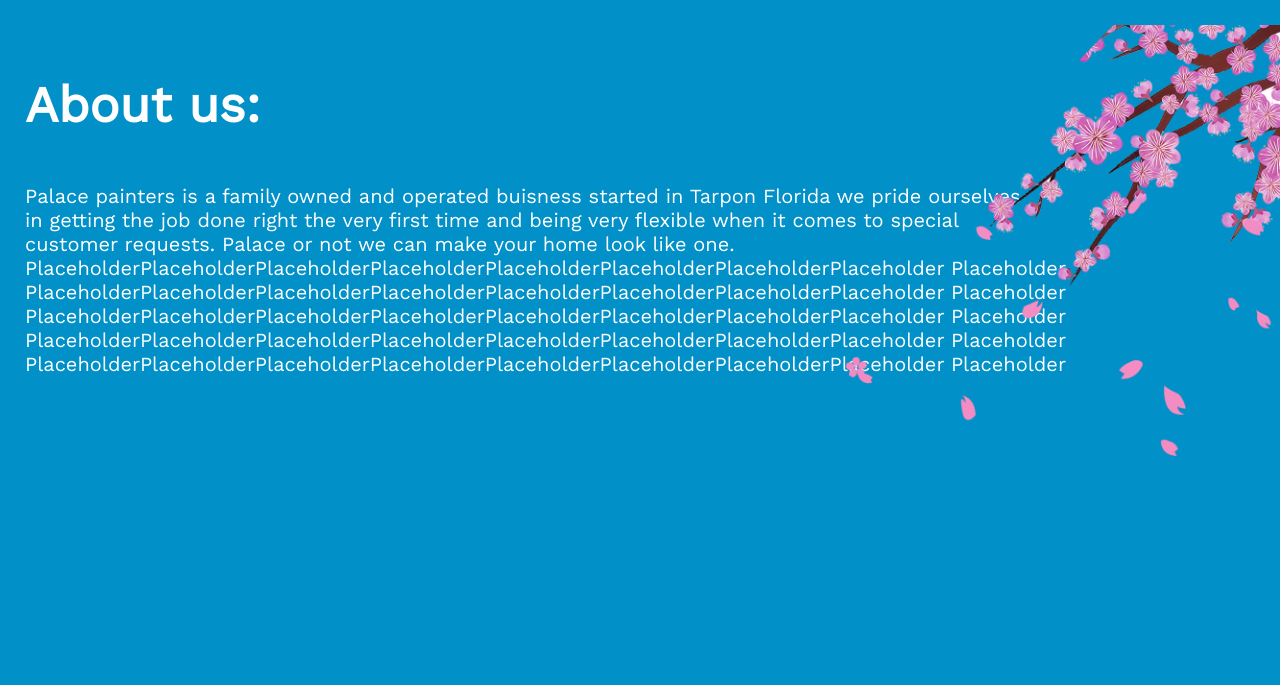
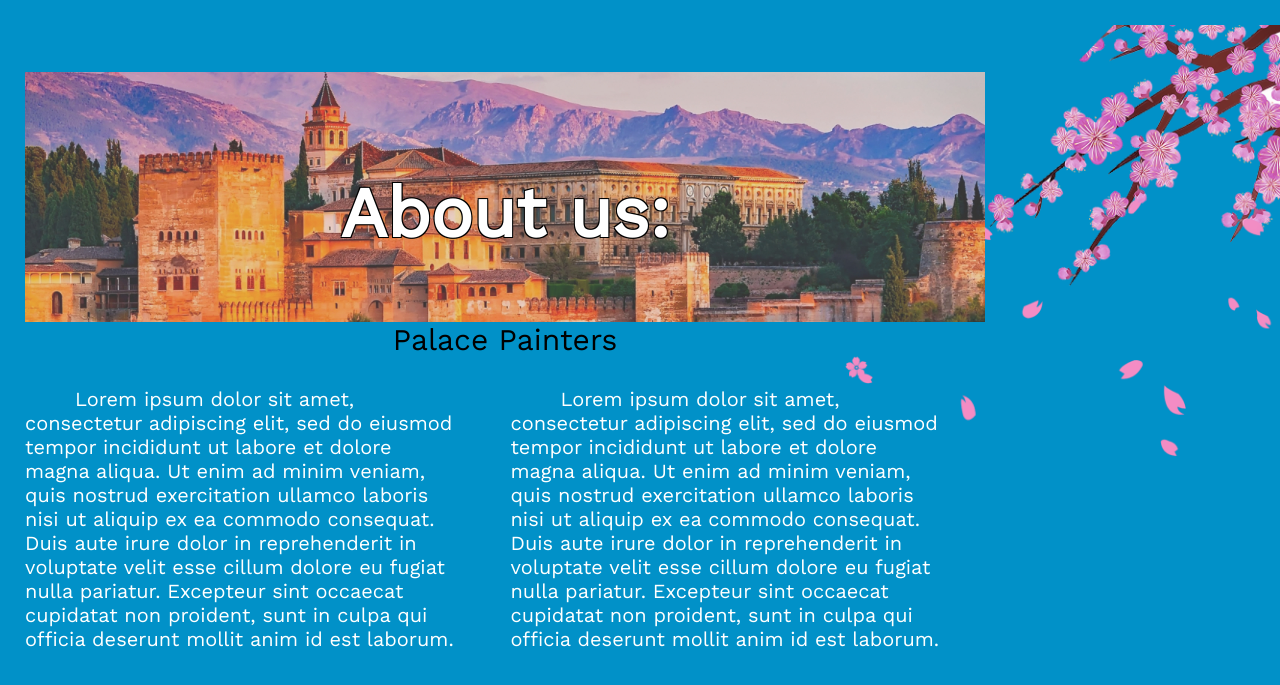
Before and after one commit to Chandlor23/palace_painters, a website: page html/about.html in a window 1280 px wide. Shown: the part 95-780 px from the top of the page. Drawn offline with nearby package versions, Linux system fonts and the light colour scheme; files whose address does not match are found by name.

Commit message:
about page

```diff
--- a/html/about.html
+++ b/html/about.html
@@ -34,20 +34,27 @@
     <div class="home-main">
             <img src="images/home-main.png">
         </div>
+<div class="chandlor-all">
 
-<div class="aboutheader">
-<h1>About us:</h1>
-</div>
+    <div class="palacePicture">
+        <h1>About us:</h1>
+    </div>
 
-<div class="abouttext">
-    <p1>Palace painters is a family owned and operated buisness started in Tarpon Florida we pride ourselves<br>
-    in getting the job done right the very first time and being very flexible when it comes to special<br>
-    customer requests. Palace or not we can make your home look like one.<br>
-    PlaceholderPlaceholderPlaceholderPlaceholderPlaceholderPlaceholderPlaceholderPlaceholder Placeholder<br>
-    PlaceholderPlaceholderPlaceholderPlaceholderPlaceholderPlaceholderPlaceholderPlaceholder Placeholder<br>
-    PlaceholderPlaceholderPlaceholderPlaceholderPlaceholderPlaceholderPlaceholderPlaceholder Placeholder<br>
-    PlaceholderPlaceholderPlaceholderPlaceholderPlaceholderPlaceholderPlaceholderPlaceholder Placeholder<br>
-    PlaceholderPlaceholderPlaceholderPlaceholderPlaceholderPlaceholderPlaceholderPlaceholder Placeholder<br></p1>
+    <div class="abouttextheader">
+        <p>Palace Painters</p>
+    </div>
+
+    <div class="abouttext1">
+        <p> Lorem ipsum dolor sit amet, consectetur adipiscing elit, sed do eiusmod tempor incididunt ut labore et dolore magna aliqua. Ut enim ad minim veniam, quis nostrud exercitation ullamco laboris nisi ut aliquip
+        ex ea commodo consequat. Duis aute irure dolor in reprehenderit in voluptate velit esse cillum dolore eu fugiat nulla pariatur. Excepteur sint occaecat cupidatat non proident, sunt in culpa qui officia deserunt
+        mollit anim id est laborum.</p>
+    </div>
+
+    <div class="abouttext2">
+        <p>Lorem ipsum dolor sit amet, consectetur adipiscing elit, sed do eiusmod tempor incididunt ut labore et dolore magna aliqua. Ut enim ad minim veniam, quis nostrud exercitation ullamco laboris nisi ut aliquip
+        ex ea commodo consequat. Duis aute irure dolor in reprehenderit in voluptate velit esse cillum dolore eu fugiat nulla pariatur. Excepteur sint occaecat cupidatat non proident, sunt in culpa qui officia deserunt
+        mollit anim id est laborum.</p>
+    </div>
 </div>
 
 
--- a/public/chandlor.css
+++ b/public/chandlor.css
@@ -92,12 +92,15 @@ nav {
     width: 45%;
     position: fixed;
     right: 0;
+    z-index: -1;
 }
 
 .home-main img{
     width: 100%;
     height: 100%;
     max-width:100%;
+
+
 }
 
 .big-container {
@@ -124,14 +127,53 @@ nav {
       box-shadow: 0 0 10px 2px white;
     }
   }
-  .aboutheader {
-    margin-top: 50px;
+
+.palacePicture {
+    background-image: url("images/palace.jpg");
+    background-repeat: no-repeat;
+    background-size: cover;
+    background-position: center center;
+    width: 100%;
+    height: 250px;
+}
+
+.palacePicture h1 {
+    text-align: center;
+    top: 40%;
+    text-shadow:
+		-1px -1px 0 #000,
+		1px -1px 0 #000,
+		-1px 1px 0 #000,
+        1px 1px 0 #000;
+    font-size: 70px;
+    position: relative;
+}
+
+.chandlor-all {
+    width: 75%;
+    float: left;
     margin-left: 25px;
-    font-size: 25px;
-    font-weight: bolder;
 }
-  .abouttext {
-    margin-top: 50px;
-    margin-left: 25px;
+
+.abouttextheader {
+    text-align: center;
+    font-size: 30px;
+    color: black;
+    margin-top: 0;
+}
+
+.abouttextheader, p {
+    margin-top: 0;
+}
+
+.abouttext1, .abouttext2 {
+    margin-top: px;
     font-size: 20px;
+    width: 45%;
+    display: inline-block;
+    text-indent: 50px;
 }
+
+.abouttext1 {
+    margin-right: 5%;
+}
```
Also changed, not shown: public/images/palace.jpg (added).
